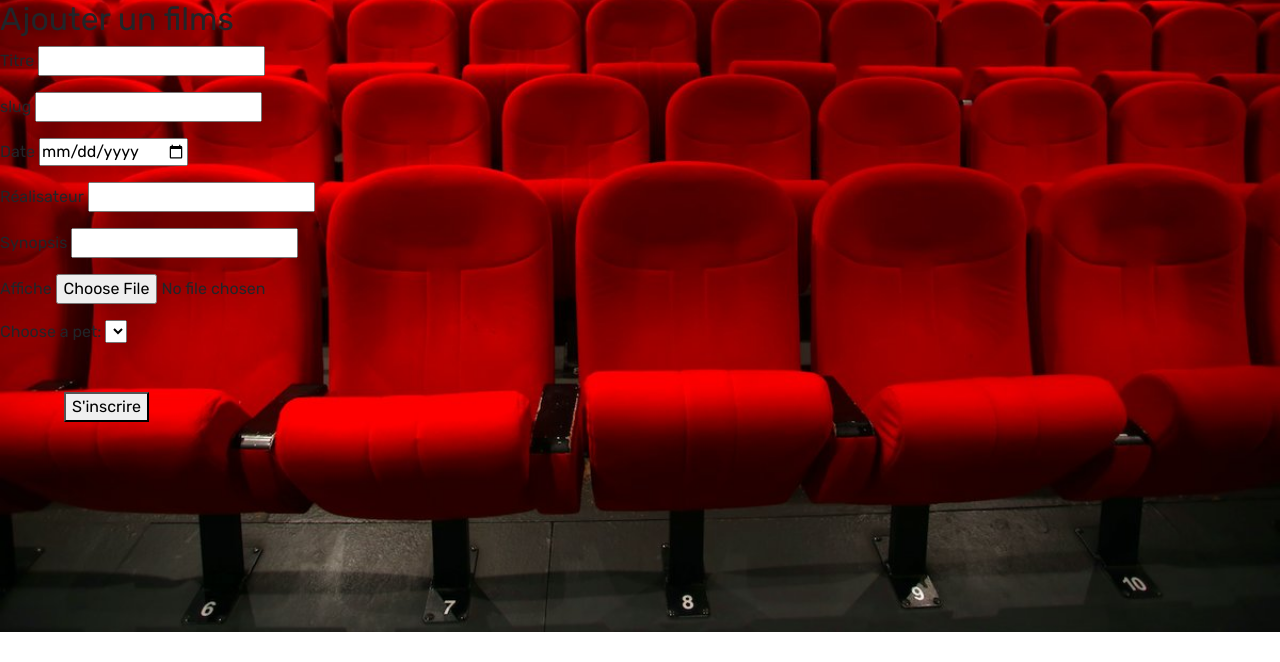
After one commit to Neros80/mesFilms, a Django app: page /form/ in a window 1280 px wide. The commit adds this page. Shown: the top 662 px of the page. Run offline with Django 4.2, Linux system fonts and the light colour scheme; lists and menus that the app fills with data are empty; some libraries are stand-ins or nearby versions.

Commit message:
debut formulaire d'ajout

```diff
--- /dev/null
+++ b/films/templates/films/form.html
@@ -0,0 +1,49 @@
+{% extends 'base.html' %}
+
+{% block content %}
+
+<h2>Ajouter un films</h2>
+<form method="POST">
+    {% csrf_token %}
+    <p>
+        <label for="title">Titre</label>
+        <input id="title" type="text" name="title">
+    </p>
+    <p>
+        <label for="slug">slug</label>
+        <input id="slug" type="text" name="slug">
+    </p>
+    <p>
+        <label for="date">Date</label>
+        <input id="date" type="date" name="date">
+    </p>
+    <p>
+        <label for="director">Réalisateur</label>
+        <input id="director" type="text" name="director">
+    </p>
+    <p>
+        <label for="synopsis">Synopsis</label>
+        <input id="synopsis" type="textarea" name="synopsis">
+    </p>
+    <p>
+        <label for="thumbnail">Affiche</label>
+        <input id="thumbnail" type="file" name="thumbnail">
+    </p>
+    <p>
+
+        <label for="pet-select">Choose a pet:</label>
+
+        <select name="halls" id="hall-select">
+            {% for hall in halls %}
+            <option value="">--Please choose an option--</option>
+            <option value="{{hall.name}}">{{hall.name}}</option>
+            {% endfor %}
+
+        </select>
+
+    </p>
+
+    <button type="submit">S'inscrire</button>
+</form>
+
+{% endblock %}
--- a/films/templates/films/index.html
+++ b/films/templates/films/index.html
@@ -4,6 +4,9 @@
 
 
 <header>
+    {% if user.is_authenticated %}
+    <a href=" {% url 'form' %} ">Ajouter un film</a>
+    {% endif %}
     <div class="containeur-fluid title">
         <h1> Mes Films </h1>
     </div>
--- a/films/views.py
+++ b/films/views.py
@@ -1,13 +1,26 @@
 
 from django.shortcuts import render, get_object_or_404
-from films.models import Movie
+from django.views.generic import View
+
+from films.models import Movie, Hall
+
 
 def index(request):
-    movie = Movie.objects.all()
-
-
+    movie = Movie.objects.all(),
     return render(request, 'films/index.html', context={"movies": movie})
 
 def movie_detail(request, slug):
     movie = get_object_or_404(Movie, slug=slug)
     return render(request, 'films/movie.html', context={"movie":movie} )
+
+def form(request):
+    hall = Hall.objects.all()
+    return render(request, 'films/form.html', context={"halls":hall} )
+
+class FormView(View):
+
+    template_name = 'films/form.html'
+
+    def get(self, request, *args, **kwargs):
+        context = {"message": "hello world"}
+        return render(request, self.template_name , context)
--- a/mesFilms/urls.py
+++ b/mesFilms/urls.py
@@ -4,10 +4,12 @@ from django.urls import path
 
 from films.views import index, movie_detail
 from mesFilms import settings
+from films import views
 
 urlpatterns = [
     path('', index, name='index'),
     path('film/<str:slug>', movie_detail, name='movie'),
+    path('form/', views.FormView.as_view(), name='form'),
     path('admin/', admin.site.urls),
 
 ] + static(settings.MEDIA_URL, document_root=settings.MEDIA_ROOT)
```
Also changed, not shown: db.sqlite3.
